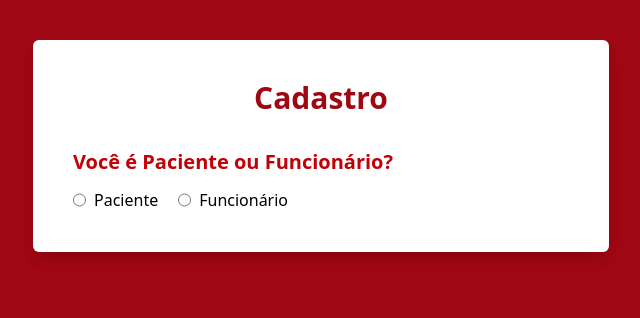
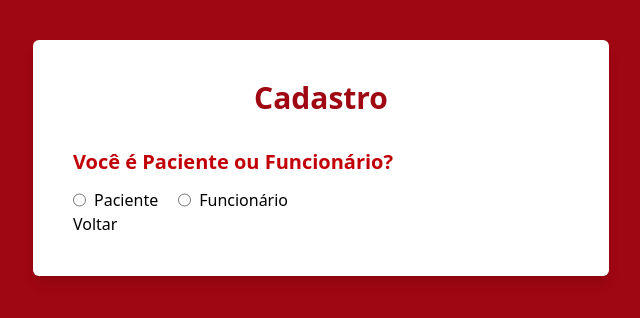
Before and after one commit to Eduardo-Locaspi/Eduardo-Locaspi-Challenge_Sprint-4_Front-End-Engineering, a React (Vite) app: page /cadastro in a window 1280 px wide. Shown: the top 318 px of the page, without its empty margins (319-959 px from the left). Built offline with nearby package versions, Linux system fonts and the light colour scheme.

Commit message:
add: botao Voltar no Cadastro

```diff
--- a/src/routes/Cadastro/index.tsx
+++ b/src/routes/Cadastro/index.tsx
@@ -3,6 +3,7 @@ import FormCadastroPessoa from "../../components/CadastroForms/FormCadastroPesso
 import FormCadastroPaciente from "../../components/CadastroForms/FormCadastroPaciente"
 import FormCadastroLogin from "../../components/CadastroForms/FormCadastroLogin"
 import FormCadastroFuncionario from "../../components/CadastroForms/FormCadastroFuncionario" // <-- novo
+import { Link } from "react-router-dom"
 
 export default function Cadastro() {
   const [dadosPessoa, setDadosPessoa] = useState({})
@@ -44,6 +45,7 @@ export default function Cadastro() {
             <h2 className="text-xl font-semibold mb-3 mt-8 text-red-700">Dados pessoais</h2>
             <FormCadastroPessoa onChange={setDadosPessoa} />
 
+              {/*Se for Paciente*/}
             {usuario === "Paciente" && (
               <>
                 <h2 className="text-xl font-semibold mt-8 mb-3 text-red-700">Informações médicas</h2>
@@ -51,6 +53,7 @@ export default function Cadastro() {
               </>
             )}
 
+              {/*Se for Funcioario*/}
             {usuario === "Funcionário" && (
               <>
                 <h2 className="text-xl font-semibold mt-8 mb-3 text-red-700">Dados funcionais</h2>
@@ -64,9 +67,13 @@ export default function Cadastro() {
             <button type="submit" className="mt-10 w-full bg-red-700 hover:bg-red-800 text-white py-3 rounded-md text-lg font-semibold transition">
               Criar Conta
             </button>
+
           </>
         )}
+            <Link to={'/login'} className="">Voltar</Link>
+
       </form>
+
     </div>
   )
 }
```
